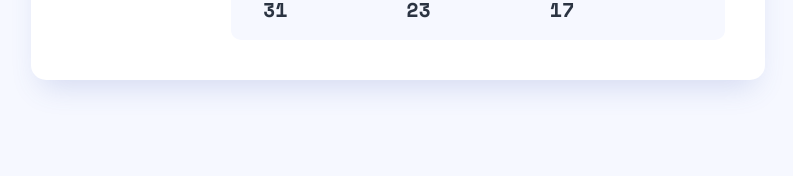
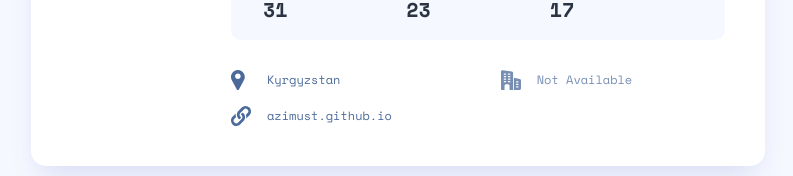
Before and after one commit to azimust/github-devfinder, a React (Create React App) app: page / in a window 1280 px wide. Shown: the part 476-652 px from the top of the page, without its empty margins (242-1035 px from the left). Built offline with nearby package versions, Linux system fonts and the light colour scheme.

Commit message:
feat: user info

```diff
--- /dev/null
+++ b/src/components/InfoItem/InfoItem.module.scss
@@ -0,0 +1,36 @@
+:global {
+    body[data-theme='light'] {
+        --info-color: var(--gray-200);
+    }
+
+    body[data-theme='dark'] {
+        --info-color: var(--white);
+    }
+}
+
+.infoItem {
+    color: var(--info-color);
+    font-size: 0.75rem;
+    line-height: 1.5;
+    display: flex;
+    align-items: center;
+
+    svg {
+        fill: var(--info-color);
+        margin-right: 1rem;
+        width: 20px;
+    }
+
+    &.empty {
+        opacity: 0.75;
+    }
+}
+
+.link {
+    text-decoration: none;
+    color: var(--info-color);
+
+    &:hover {
+        text-decoration: underline;
+    }
+}
--- /dev/null
+++ b/src/components/InfoItem/InfoItem.tsx
@@ -0,0 +1,32 @@
+import styles from './InfoItem.module.scss';
+
+export interface InfoItemProps {
+  icon: React.ReactNode,
+  text?: string | null,
+  isLink?: boolean
+}
+
+export const InfoItem = ({ icon, isLink, text }: InfoItemProps) => {
+  const currentText = text || 'Not Available'
+  let currentHref = ''
+
+  if (isLink) {
+    currentHref = text && text.startsWith('http') ? text : `https://${text}`
+  }
+
+  return (
+    <div className={`${styles.infoItem} ${text ? '' : `${styles.empty}`}`}>
+      {icon}
+      {isLink && text ? (
+        <a
+          href={currentHref}
+          target='_blank'
+          rel='noreferrer'
+          className={styles.link}
+        >
+          {currentText}
+        </a>
+      ): currentText}
+    </div>
+  )
+};
--- /dev/null
+++ b/src/components/InfoItem/index.ts
@@ -0,0 +1 @@
+export * from './InfoItem';
--- a/src/components/UserCard/UserCard.tsx
+++ b/src/components/UserCard/UserCard.tsx
@@ -2,6 +2,7 @@
 import styles from './UserCard.module.scss';
 import { LocaleGithubUser } from 'types';
 import { UserTitle } from 'components/UserTitle';
+import { UserInfo } from 'components/UserInfo';
 
 interface UserCardProps extends LocaleGithubUser { }
 
@@ -18,6 +19,7 @@
         following={props.following}
         repos={props.repos}
       />
+      <UserInfo blog={props.blog} company={props.company} location={props.location} />
     </div>
   )
 };
--- /dev/null
+++ b/src/components/UserInfo/UserInfo.module.scss
@@ -0,0 +1,11 @@
+.userInfo {
+    display: flex;
+    flex-direction: column;
+    gap: 1rem;
+
+    @media (min-width: 767px) {
+        display: grid;
+        grid-template-rows: repeat(2, 1fr);
+        grid-auto-flow: column;
+    }
+}
--- /dev/null
+++ b/src/components/UserInfo/UserInfo.tsx
@@ -0,0 +1,35 @@
+import { ReactComponent as CompanyIcon } from 'assets/icon-company.svg';
+import { ReactComponent as BlogIcon } from 'assets/icon-website.svg';
+import { ReactComponent as LocationIcon } from 'assets/icon-location.svg';
+
+import { LocaleGithubUser } from 'types';
+import styles from './UserInfo.module.scss';
+import { InfoItem, InfoItemProps } from 'components/InfoItem';
+
+interface UserInfoProps extends Pick<LocaleGithubUser, 'blog' | 'company' | 'location'> { }
+
+export const UserInfo = ({ blog, company, location }: UserInfoProps) => {
+  const items: InfoItemProps[] = [
+    {
+      icon: <LocationIcon />,
+      text: location,
+    },
+    {
+      icon: <BlogIcon />,
+      text: blog,
+      isLink: true
+    },
+    {
+      icon: <CompanyIcon />,
+      text: company
+    }
+  ]
+
+  return (
+    <div className={styles.userInfo}>
+      {items.map((item, i) => (
+        <InfoItem {...item} key={i} />
+      ))}
+    </div>
+  )
+};
--- /dev/null
+++ b/src/components/UserInfo/index.ts
@@ -0,0 +1 @@
+export * from './UserInfo';
```
Also changed, not shown: src/assets/icon-twitter.svg (deleted).
